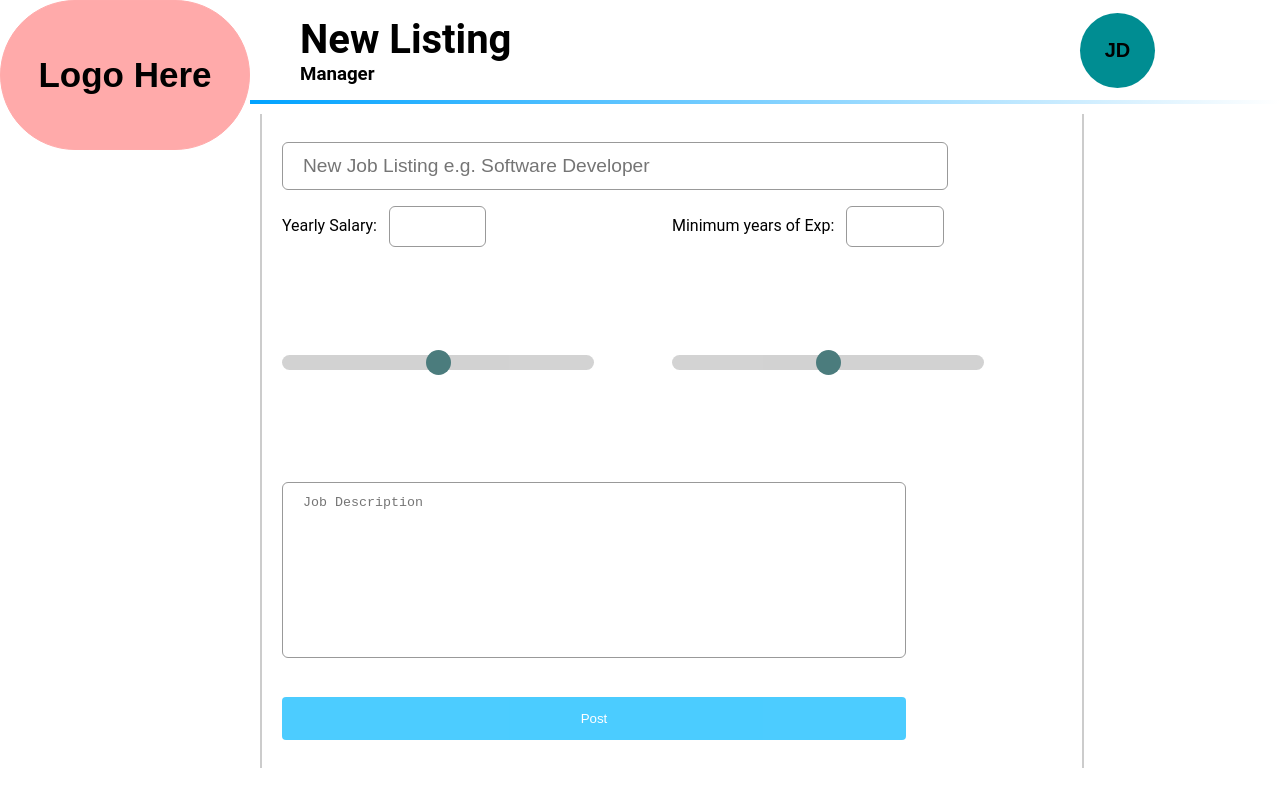
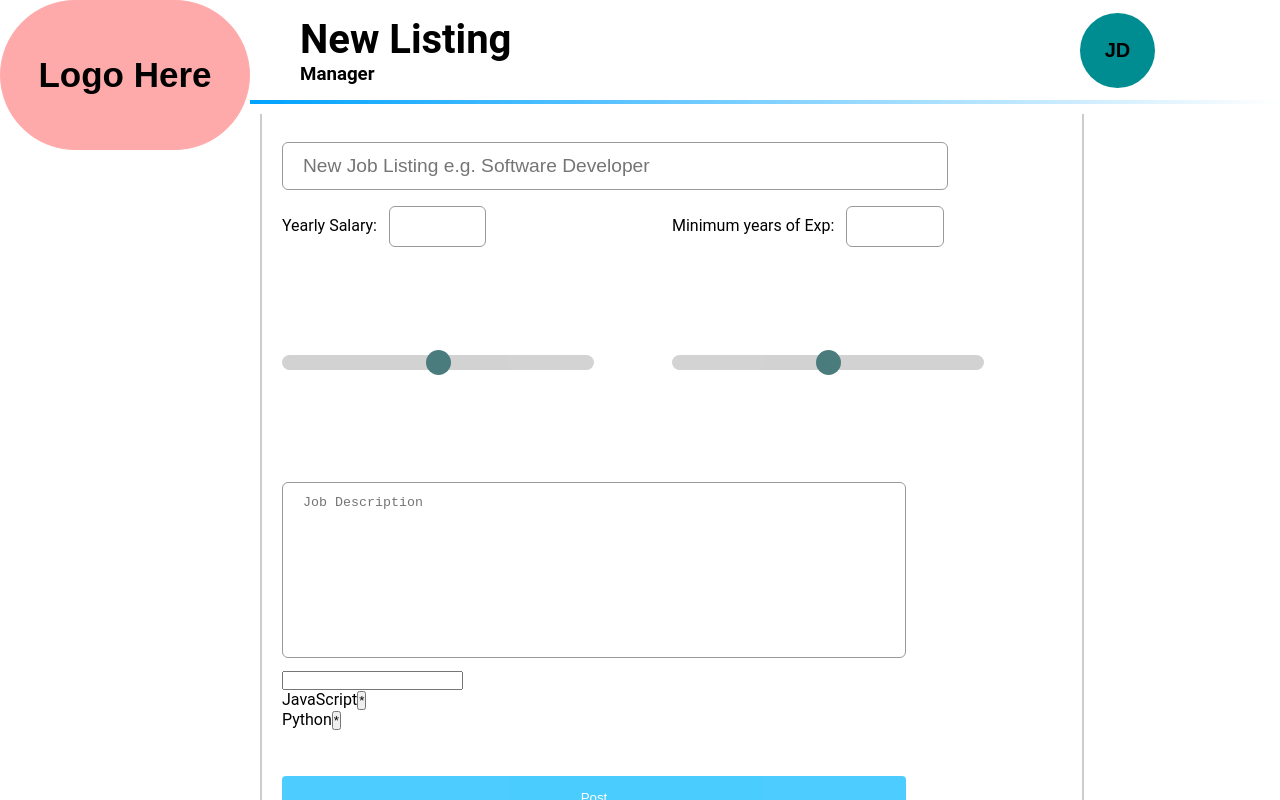
Before and after one commit to Ctrl-Alt-Elite-CS320/employee-referral-frontend, a React (Create React App) app: page /newposition in a window 1280 px wide. Built offline with nearby package versions, Linux system fonts and the light colour scheme.

Commit message:
Added input tag component

```diff
--- a/package.json
+++ b/package.json
@@ -3,6 +3,7 @@
   "version": "0.1.0",
   "private": true,
   "dependencies": {
+    "@pathofdev/react-tag-input": "^1.0.7",
     "@testing-library/jest-dom": "^5.11.4",
     "@testing-library/react": "^11.1.0",
     "@testing-library/user-event": "^12.1.10",
--- a/src/components/ListingForm.js
+++ b/src/components/ListingForm.js
@@ -1,7 +1,9 @@
 import React from "react";
 import '../styles/ListingForm.css';
+import TagInput from './TagInput';
 
 class ListingForm extends React.Component {
+
     render() {
         return (
             <div className="listing">
@@ -32,6 +34,8 @@ class ListingForm extends React.Component {
                         rows="10"
                         maxLength="500"
                     />
+                    <br />
+                    <TagInput />
                     <br /><br />
                     <input className="post-button" type="submit" value="Post" />
                 </form>
--- /dev/null
+++ b/src/components/TagInput.js
@@ -0,0 +1,54 @@
+import React from "react";
+
+class TagInput extends React.Component {
+
+    constructor() {
+        super();
+        this.state = {
+            tags: [
+                'JavaScript', 'Python'
+            ]
+        }
+    }
+
+    removeTag = (i) => {
+        const addTags = [ ...this.state.tags ];
+        addTags.splice(i, 1);
+        this.setState({ tags: addTags });
+    }
+
+    keyDownHandler = (e) => {
+        const value = e.target.value;
+        if(e.key == 'Enter' && value) {
+            if (this.state.tags.find(tag => tag.toLowerCase() == value.toLowerCase())) return;
+            this.setState({tags: [...this.state.tags, value]});
+            this.input_value.value = null;
+        } else if (e.key == 'Backspace' && !value) {
+            this.removeTag(this.state.tags.length-1);
+        }
+    }
+
+    render() {
+        const { tags } = this.state;
+
+        return (
+            <div>
+                <ul>
+                    <li>
+                        <input type="text" onKeyDown={this.keyDownHandler} ref={c => { this.input_value = c; }} />
+                    </li>
+                    {
+                        tags.map((tag, i) => (
+                            <li key = {tag}>
+                                {tag}
+                            <button type="button" onClick={() => { this.removeTag(i); }}>*</button>
+                            </li>
+                        ))
+                    }
+                </ul>
+            </div>
+        )
+    }
+}
+
+export default TagInput;
```
Also changed, not shown: 1 other file (tests, documents, lock files or other folders).
